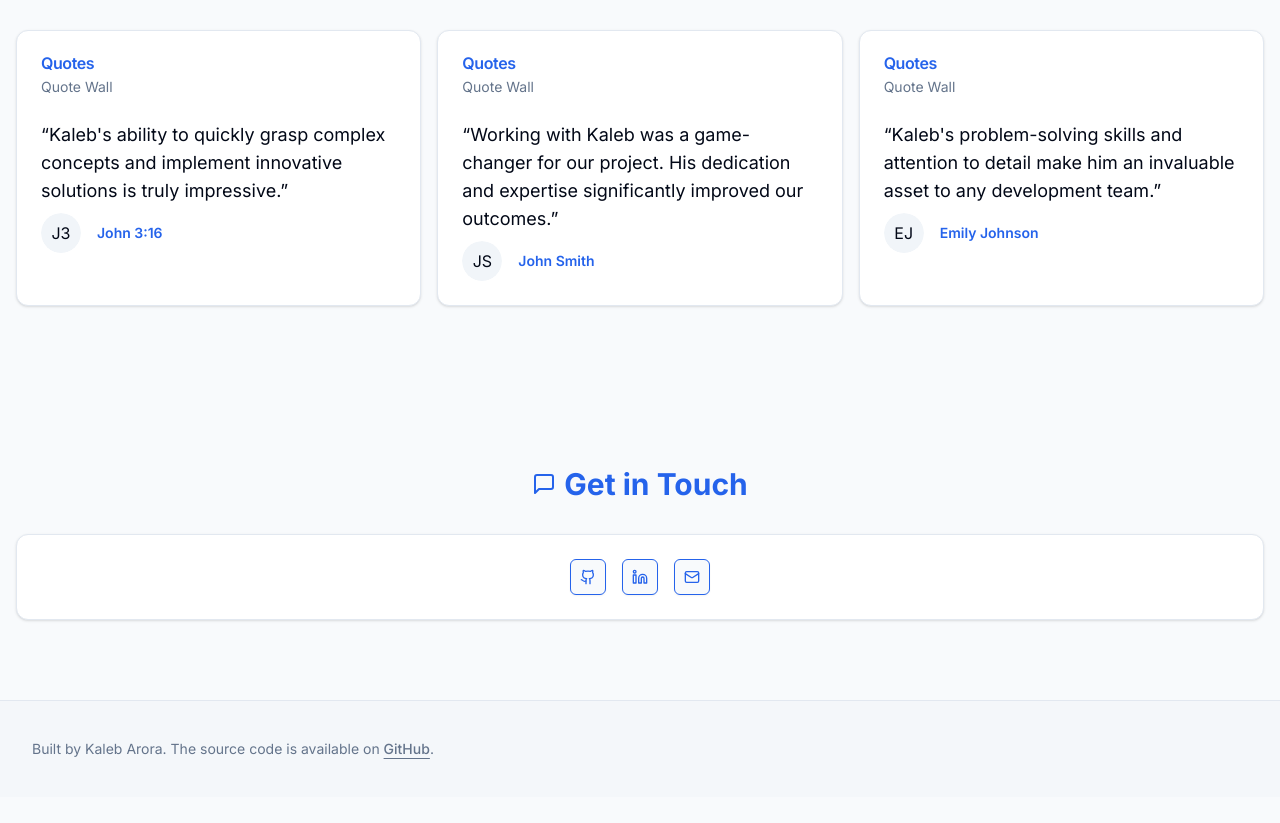
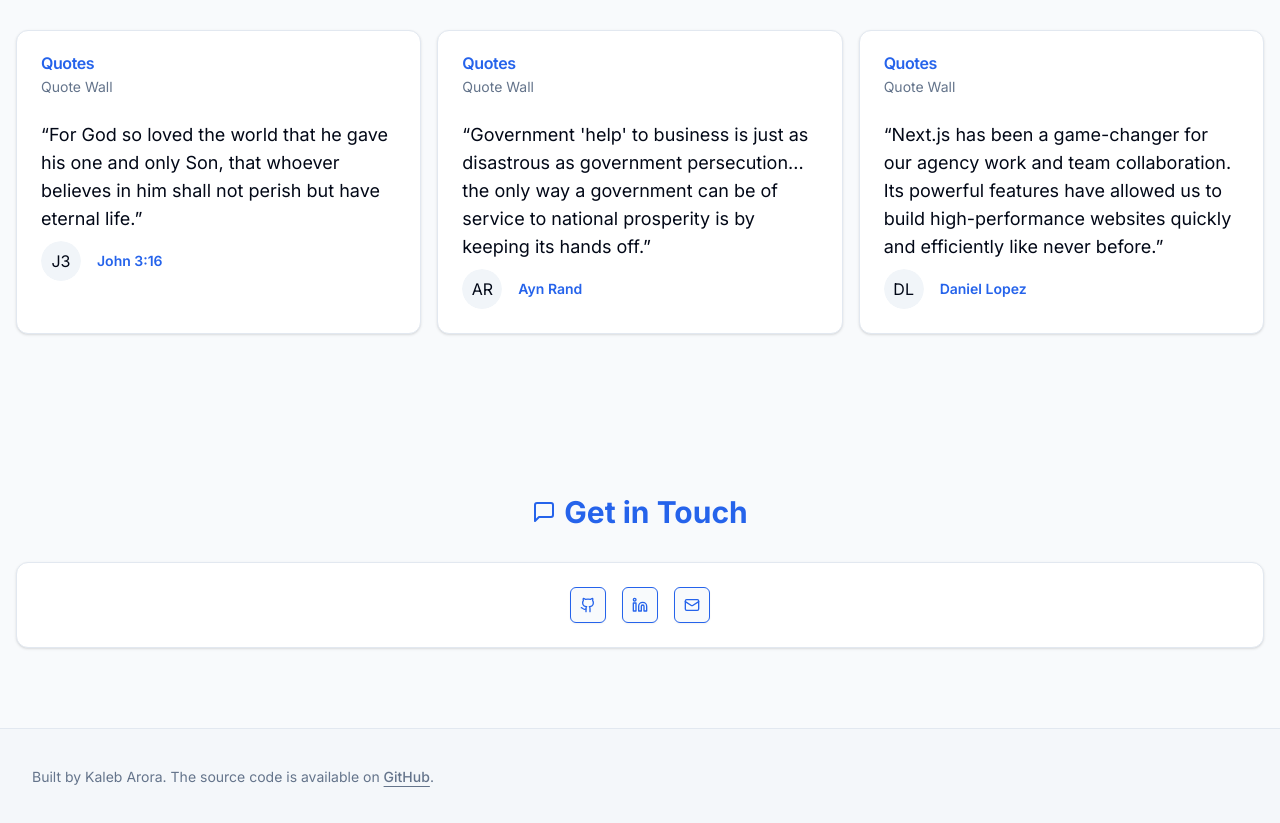
Before and after one commit to KKbutter2281/Personal_Website, a Next.js app: page / in a window 1280 px wide. Shown: the part 1533-2356 px from the top of the page. Before the commit the page ends 2330 px from the top, so only its background shows below. Built offline with nearby package versions, Linux system fonts and the light colour scheme; no server answers.

Commit message:
Update quote-wall.tsx

```diff
--- a/components/quote-wall.tsx
+++ b/components/quote-wall.tsx
@@ -11,16 +11,16 @@ interface Quote {
 
 const quotes: Quote[] = [
   {
-    text: "Kaleb's ability to quickly grasp complex concepts and implement innovative solutions is truly impressive.",
+    text: "For God so loved the world that he gave his one and only Son, that whoever believes in him shall not perish but have eternal life.",
     author: "John 3:16",
   },
   {
-    text: "Working with Kaleb was a game-changer for our project. His dedication and expertise significantly improved our outcomes.",
-    author: "John Smith",
+    text: "Government 'help' to business is just as disastrous as government persecution... the only way a government can be of service to national prosperity is by keeping its hands off.",
+    author: "Ayn Rand",
   },
   {
-    text: "Kaleb's problem-solving skills and attention to detail make him an invaluable asset to any development team.",
-    author: "Emily Johnson",
+    text: "Next.js has been a game-changer for our agency work and team collaboration. Its powerful features have allowed us to build high-performance websites quickly and efficiently like never before.",
+    author: "Daniel Lopez",
   }
 ]
 
```
